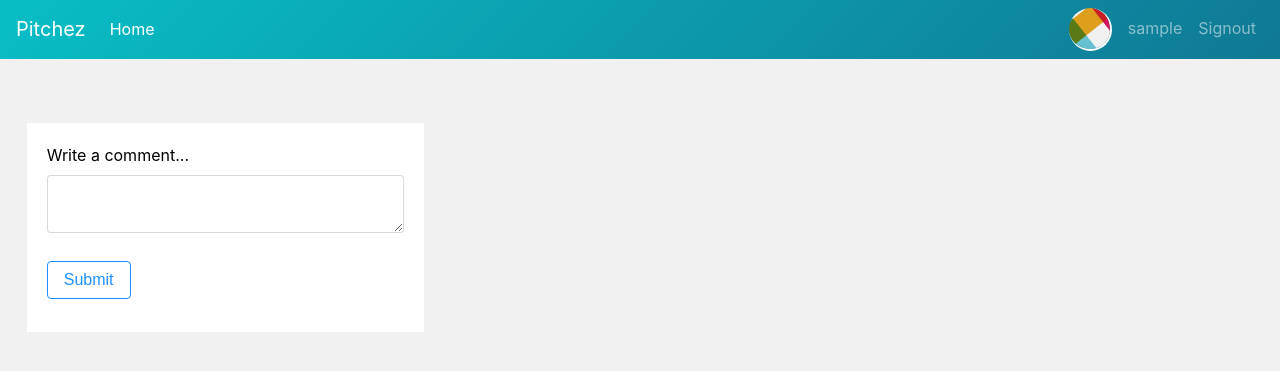
After one commit to JamesKimari/Pitchez, a Flask app: page /pitch/comments in a window 1280 px wide. The commit adds this page. Shown: the top 371 px of the page. Run offline with Flask 2, Linux system fonts and the light colour scheme; the visitor is signed in with stand-in values (Sample User, id 1); data comes from the database, SQL or seed files in the repository; data that the repository does not hold is empty; some libraries are stand-ins or nearby versions.

```diff
--- a/app/main/forms.py
+++ b/app/main/forms.py
@@ -14,5 +14,5 @@ class UpdateProfile(FlaskForm):
     submit = SubmitField('Submit')
 
 class CommentsForm(FlaskForm):
-    comment = TextAreaField('Write a comment...', validators=[Required()])
+    body = TextAreaField('Write a comment...', validators=[Required()])
     submit = SubmitField('Submit')
--- a/app/main/views.py
+++ b/app/main/views.py
@@ -1,6 +1,6 @@
 from flask import render_template, request, redirect, url_for, abort
 from . import main
-from ..models import User, Pitch
+from ..models import User, Pitch, Comment
 from .forms import PitchForm, UpdateProfile, CommentsForm
 from flask_login import login_required, current_user
 from .. import db, photos
@@ -61,7 +61,7 @@ def update_pic(uname):
 
     return redirect(url_for('main.profile', uname = uname))
 
-@main.route('/login/pitch/new_pitch', methods = ['GET','POST'])
+@main.route('/pitch/new_pitch', methods = ['GET','POST'])
 @login_required
 def new_pitch():
     pitch_form = PitchForm()
@@ -76,21 +76,20 @@ def new_pitch():
 
     return render_template('new_pitch.html', pitch_form = pitch_form)
 
-@main.route('/login/user/<uname>/comments', methods = ['GET', 'POST'])
+@main.route('/pitch/comments', methods = ['GET', 'POST'])
 @login_required
-def comments(uname):
-    user = User.query.filter_by(username = uname).first()
-    if user is None:
-        abort(404)
+def comments():
+    comments_form = CommentsForm()
+    comments = Comment.query.all()
 
-    form = UpdateProfile()
+    if comments_form.validate_on_submit():
 
-    if form.validate_on_submit():
-        user.bio = form.bio.data
+        # Updated comment instance
+        new_comment = Comment(body = comments_form.body.data)
 
-        db.session.add(user)
-        db.session.commit()
+        # Save review method
+        new_comment.save_comment()
 
-        return redirect(url_for('main.profile', uname = user.username))
+        return redirect(url_for('main.comments'))
 
-    return render_template('profile/update.html', form = form)
+    return render_template('comments.html', comments_form = comments_form, comments = comments)
--- a/app/models.py
+++ b/app/models.py
@@ -16,8 +16,9 @@ class User(UserMixin, db.Model):
     email = db.Column(db.String(255), unique = True, index = True)
     bio = db.Column(db.String(255))
     profile_pic_path = db.Column(db.String)
+    password_hash = db.Column(db.String(255))
     pitches = db.relationship('Pitch', backref = 'user', lazy = 'dynamic')
-    password_hash = db.Column(db.String(255))
+    comments = db.relationship('Comment', backref = 'user', lazy = 'dynamic')
 
     @property
     def password(self):
@@ -38,11 +39,24 @@ class Pitch(db.Model):
 
     id = db.Column(db.Integer, primary_key = True)
     title = db.Column(db.String(255))
-    pitch_content = db.Column(db.String())
+    pitch_content = db.Column(db.String)
     category = db.Column(db.String(255))
     upvote = db.Column(db.Integer)
     downvote = db.Column(db.Integer)
     author = db.Column(db.String(255))
-    comments = db.Column(db.String)
     published_at = db.Column(db.DateTime, default = datetime.utcnow)
     user_id = db.Column(db.Integer, db.ForeignKey('users.id'))
+    comments = db.relationship('Comment', backref = 'pitch', lazy = 'dynamic')
+
+class Comment(db.Model):
+    __tablename__ = 'comments'
+
+    id = db.Column(db.Integer, primary_key = True)
+    body = db.Column(db.String)
+    published_at = db.Column(db.DateTime, default = datetime.utcnow)
+    user_id = db.Column(db.Integer, db.ForeignKey('users.id'))
+    pitch_id = db.Column(db.Integer, db.ForeignKey('pitches.id'))
+
+    def save_comment(self):
+        db.session.add(self)
+        db.session.commit()
--- /dev/null
+++ b/app/templates/comments.html
@@ -0,0 +1,36 @@
+{% extends 'base.html' %} {% import 'bootstrap/wtf.html' as wtf %} {% import 'macros.html' as macro %} {% block body %}
+
+<style>
+    .container-fluid {
+        margin-top: 5%;
+    }
+
+    #column_two {
+        margin-left: 10%;
+    }
+
+    .btn {
+        background-color: white;
+        border: 1px solid dodgerblue;
+        color: dodgerblue;
+        margin: 3.5% 0%;
+    }
+</style>
+
+<div class="container-fluid">
+    <div class="row">
+
+        <div class="col-md-4 col-sm-4 col-xs-4" id="column_one">
+            <div class="container" style = "background-color: white; padding: 5%; margin-left: 3%; color: black;">
+                {{wtf.quick_form(comments_form)}}
+            </div>
+        </div>
+
+        <div class="col-md-6 col-sm-6 col-xs-6" id="column_two">
+            {{macro.displayCommentsList(comments)}}
+        </div>
+
+    </div>
+</div>
+
+{% endblock %}
--- a/app/templates/macros.html
+++ b/app/templates/macros.html
@@ -1,24 +1,4 @@
 {% macro displayPitchList(pitch_list) %} {% for pitch in pitch_list %}
-
-<div class="col-md-3 col-sm-6 col-xs-6" id='pitch'>
-    <div class="card">
-        <div class="card-header">{{pitch.category}}</div>
-        <div class="card-body">
-            <h5 class="card-title" style="color: rgba(0, 0, 0, 0.7);">{{pitch.title}}</h5>
-            <p class="card-text" style="color: rgb(73, 72, 72);">
-                <i>{{pitch.pitch_content}}</i>
-            </p>
-        </div>
-        <ul class="list-group list-group-flush">
-            <li class="list-group-item" style="font-size: 14px; color: dodgerblue;">~ {{pitch.author}}<a href=""><span class="fas fa-thumbs-up"></span></a>&ensp;<a href=""><span class="fas fa-thumbs-down"></span></a>&ensp;<a href=""><span class="fas fa-comments"></span></a>
-            </li>
-            <li class="list-group-item">{{pitch.published_at}}</li>
-            <li class="list-group-item" style="background-color: whitesmoke;">
-                <a href="{{url_for('main.new_pitch')}}" class="new_pitch">
-                    <span id = "new_pitch">Click here to create a new Pitch<span></a></li>
-        </ul>
-    </div>
-</div>
 
 <style>
     .card-body {
@@ -66,10 +46,65 @@
         color: hotpink;
     }
 
-   .new_pitch:hover {
+    .new_pitch:hover {
         text-decoration-color: dodgerblue;
     }
 
 </style>
 
+<div class="col-md-3 col-sm-6 col-xs-6" id='pitch'>
+    <div class="card">
+        <div class="card-header" style="color: white
+        ;">
+            <b>{{pitch.category}}</b>
+        </div>
+        <div class="card-body">
+            <h5 class="card-title" style="color: rgba(0, 0, 0, 0.7);">{{pitch.title}}</h5>
+            <p class="card-text" style="color: rgb(73, 72, 72);">
+                <i>{{pitch.pitch_content}}</i>
+            </p>
+        </div>
+        <ul class="list-group list-group-flush">
+            <li class="list-group-item" style="font-size: 14px; color: dodgerblue;">~ {{pitch.author}}
+                <a href="">
+                    <span class="fas fa-thumbs-up"></span>
+                </a>&ensp;
+                <a href="">
+                    <span class="fas fa-thumbs-down"></span>
+                </a>&ensp;
+                <a href="{{url_for('main.comments')}}">
+                    <span class="fas fa-comments"></span>
+                </a>
+            </li>
+            <li class="list-group-item">{{pitch.published_at}}</li>
+            <li class="list-group-item" style="background-color: whitesmoke;">
+                <a href="{{url_for('main.new_pitch')}}" class="new_pitch">
+                    <span id="new_pitch">Click to create a new Pitch
+                        <span>
+                </a>
+            </li>
+        </ul>
+    </div>
+</div>
+
 {% endfor %} {% endmacro %}
+
+{% macro displayCommentsList(comments_list) %} {% for comment in comments_list %}
+
+<div class="container">
+
+    {{comment.body}}
+
+</div><br>
+
+<style>
+    .container {
+        background-color: #0e91a6;
+        padding: 3.5% 5%;
+        margin-left: 3%;
+        border-radius: 10px;
+        color: whitesmoke;
+    }
+</style>
+
+{% endfor %} {% endmacro %}
--- a/app/templates/new_pitch.html
+++ b/app/templates/new_pitch.html
@@ -96,5 +96,6 @@
       {{wtf.quick_form(pitch_form)}}
 
     </div>
+  </div>
 
 {% endblock %}
--- a/app/templates/profile/profile.html
+++ b/app/templates/profile/profile.html
@@ -163,7 +163,7 @@
                 {% if user.bio %}
                 <p>{{user.bio}}</p>
                 {% else %}
-                <p>{{user.username| capitalize}} has no bio</p>
+                <p>{{user.username| capitalize}} joined Pitchez</p>
                 {% endif %} {% if user == current_user %}
                 <a href="{{url_for('main.update_profile', uname = user.username)}}">Edit Profile</a>
 
--- a/config.py
+++ b/config.py
@@ -16,14 +16,13 @@ class ProdConfig(Config):
     pass
 
 class TestConfig(Config):
-#    SQLALCHEMY_DATABASE_URI = 'postgresql+psycopg2://pasaris:maisiewilliams7@localhost/pitchez_test'
-    pass
+   SQLALCHEMY_DATABASE_URI = 'postgresql+psycopg2://pasaris:maisiewilliams7@localhost/pitchez_test'
+
 
 class DevConfig(Config):
     """
     Development config child class
     """
-
     SQLALCHEMY_DATABASE_URI = 'postgresql+psycopg2://pasaris:maisiewilliams7@localhost/pitchez'
 
     DEBUG = True
--- a/manager.py
+++ b/manager.py
@@ -1,6 +1,6 @@
 from app import create_app, db
 from flask_script import Manager, Server
-from app.models import User, Pitch
+from app.models import User, Pitch, Comment
 from flask_migrate import Migrate, MigrateCommand
 
 # creating app instance
@@ -21,7 +21,7 @@ def test():
 
 @manager.shell
 def make_shell_context():
-    return dict(app = app, db = db, User = User, Pitch = Pitch)
+    return dict(app = app, db = db, User = User, Pitch = Pitch,Comment = Comment )
 
 if __name__ == '__main__':
     manager.run()
```
Also changed, not shown: app/templates/index.html (+6 -7 lines), migrations/versions/e2722a37a8a9_deleted_the_comments_column_from_.py (added, +39 -0 lines), tests/test_comment.py (added, +14 -0 lines), tests/test_pitch.py (added, +10 -0 lines), tests/test_user.py (renamed from tests/user_test.py, +5 -2 lines), app/static/photos/IMG_20171120_0852171.jpg (added), app/static/photos/IMG_20171127_0807009.jpg (added).
